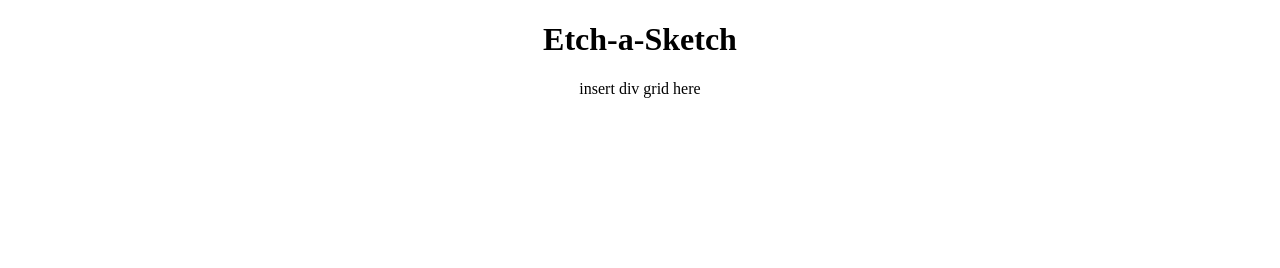
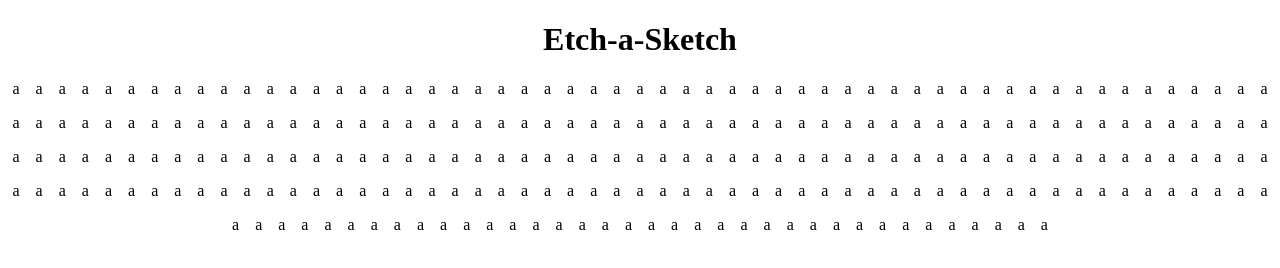
Before and after one commit to devin-sachs/Etch-a-Sketch, a plain HTML site: page index.html in a window 1280 px wide. Drawn offline with Linux system fonts and the light colour scheme.

Commit message:
Add logic in JS to generate grid of divs 16x16 Style divs with placeholder value to visualize in development Use flexbox to allow div grid to adjust in size

```diff
--- a/index.html
+++ b/index.html
@@ -10,7 +10,7 @@
 
    <h1 class = "main-body"> Etch-a-Sketch </h1>
 
-   <div class = "grid-container"> insert div grid here</div>
+   <div class = "grid-container"> </div>
 
 </body>
 
--- a/script.js
+++ b/script.js
@@ -1,7 +1,30 @@
 //Create 16x16 pattern of divs
+function createDivs(){
+    //divCounter = 0;
+    //for(divCounterY = 0; divCounterY <= 16; divCounterY++ ){
+        // const rowDiv = document.createElement('div');
+        // rowDiv.setAttribute('class', 'grid-container')
+        // rowDiv.textContent = 'a';
+        // document.body.appendChild(rowDiv);
 
-for(divCounter = 0; divcounter <= 16; divCounter++ ){
-    let gridDiv = document.createElement('div');
-    resultsDiv.setAttribute('class', 'grid-container')
-    document.body.appendChild(gridDiv);
+        // for(divCounterX =0; divCounterX <=16; divCounterX++){
+        //     const colDiv = document.createElement('div');
+        //     colDiv.setAttribute('class', 'grid-container')
+        //     colDiv.textContent = 'b';
+        //     document.body.appendChild(colDiv);
+        // }
+
+        //querySelector('grid-container')
+
+        for (i = 0; i < 16; i++) {
+            for (j = 0; j < 16; j++) {
+            const divContainer = document.querySelector('.grid-container');
+              const row = document.createElement("div");
+              divContainer.appendChild(row);
+              row.textContent = `a`
+          //  }
+          }
+    }
 }
+
+createDivs();
--- a/styles.css
+++ b/styles.css
@@ -1,7 +1,25 @@
+.body{
+    height: 100%;
+    width: 100%;
+}
+
+
 .main-body, .grid-container{
     display: flex;
     justify-content: center;
     align-items: center;
+    flex-direction: row;
+    flex-wrap:wrap;
     gap: 1em;
+    /* gap: 3em; */
 
 }
+
+.grid-container{
+
+    /* display: flex;
+
+    /* justify-content: center; */
+    /* align-items: center; */ */
+
+}
```
